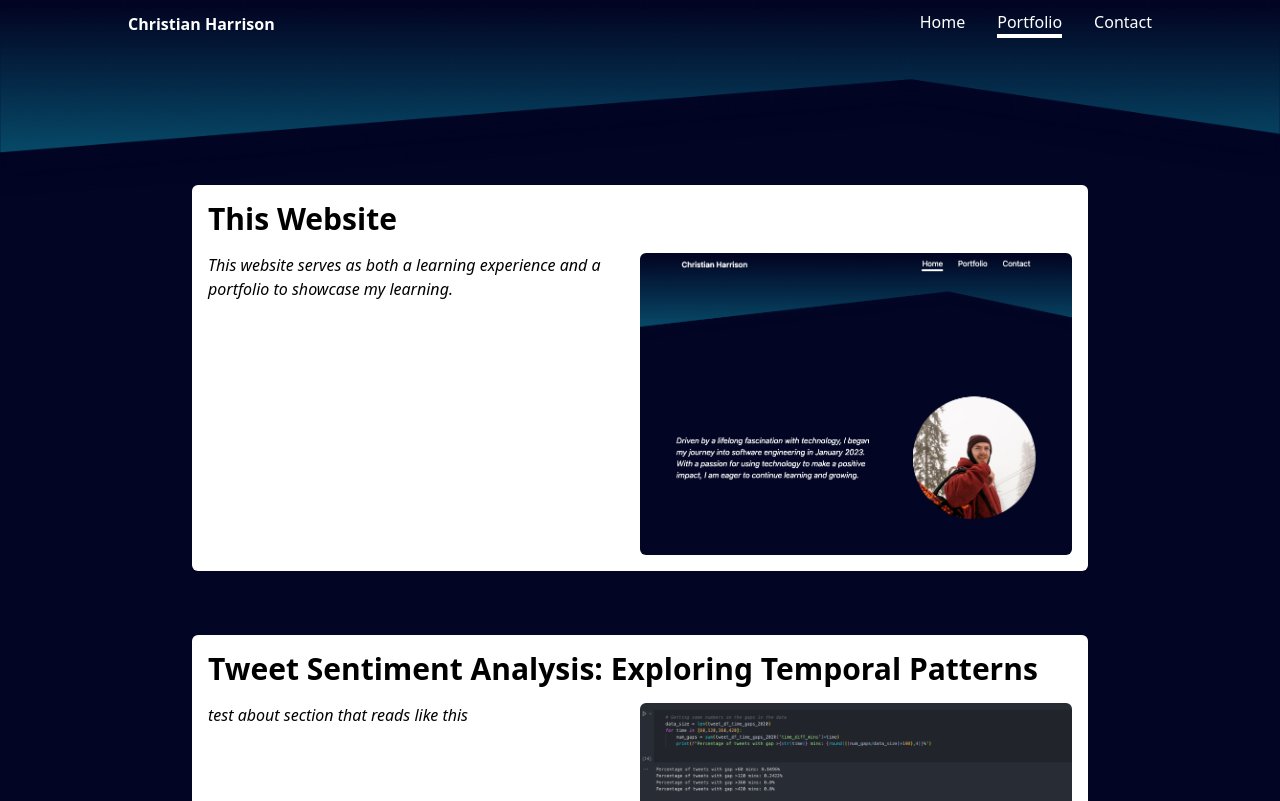
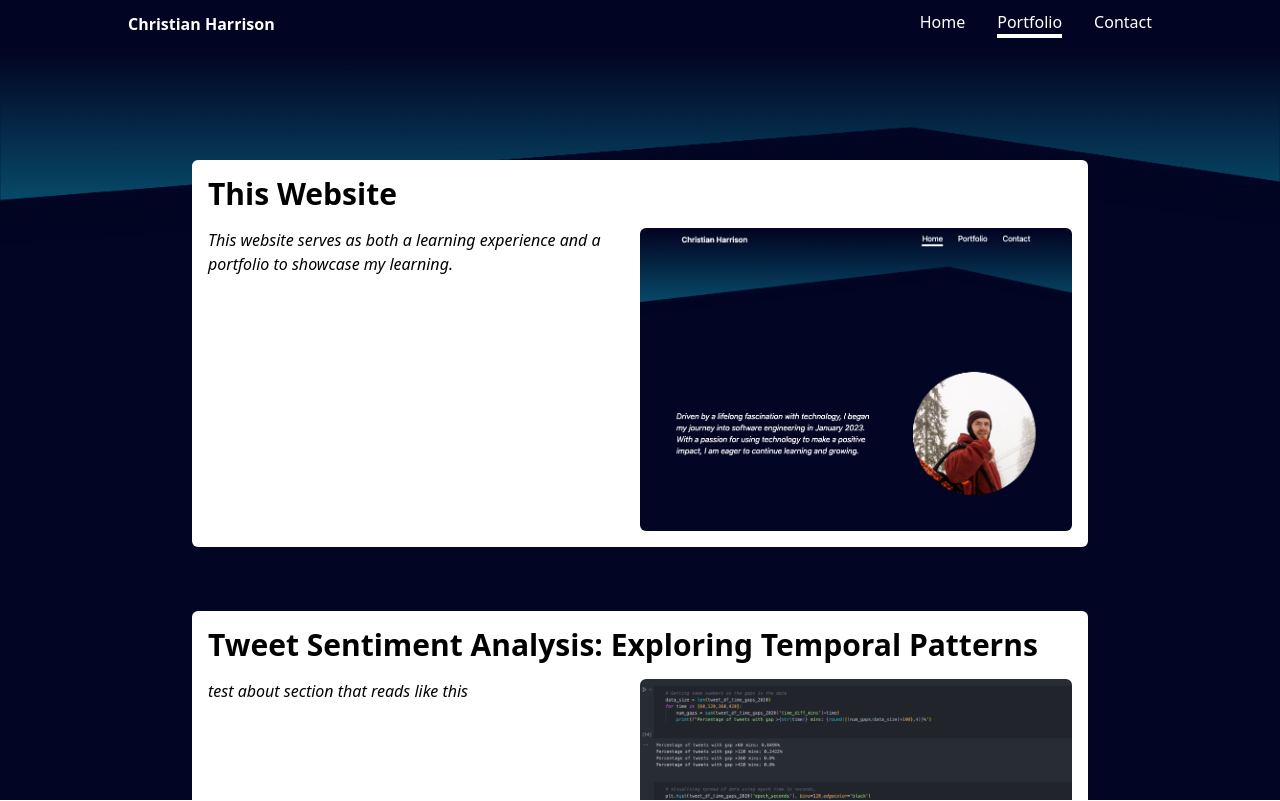
Before and after one commit to christywastaken/christianharrison, a Nuxt app: page /portfolio in a window 1280 px wide. Shown: the top 801 px of the page. Built offline with nearby package versions, Linux system fonts and the light colour scheme.

Commit message:
Changes ui

```diff
--- a/app.vue
+++ b/app.vue
@@ -1,6 +1,16 @@
 <template>
-  <div class="bg-primary min-h-screen">
-    <Header class="sticky top-0" />
-    <NuxtPage />
+  <div class="overflow-scroll bg-primary h-screen w-full bg-contain mountain-background" >
+    <Header class="sticky top-0"/>
+    <!-- <img src="@/assets/png/mountains5.png" class="h-32 md:h-auto w-full top-12 z-10" /> -->
+    <NuxtPage class="z-50"/>
   </div>
 </template>
+
+<style scoped>
+  .mountain-background {
+    background-image: url('@/assets/png/mountains5.png');
+    background-position: 0px 48px;
+    background-repeat: no-repeat;
+  }
+
+</style>
--- a/assets/css/main.css
+++ b/assets/css/main.css
@@ -6,8 +6,12 @@
   background-color: #020523;
 }
 
+.bg-primary-70 {
+  background-color: rgba(2, 5, 35, 0.7);
+}
+
 .bg-secondary {
-  background: #C6D8D3;
+  background: #c6d8d3;
 }
 
 .bg-glass {
@@ -15,3 +19,9 @@
   backdrop-filter: blur(30px);
   -webkit-backdrop-filter: blur(11.6px);
 }
+
+@layer utilities {
+    .white-shadow {
+    box-shadow: 0 10px 10px rgba(255, 255, 255, 0.3), 10px 10px 10px rgba(255, 255, 255, 0.3);
+  }
+}
--- a/components/BlogPostDesktop.vue
+++ b/components/BlogPostDesktop.vue
@@ -1,19 +1,22 @@
 
 <template>
-  <a :href="link" target="_blank" class="flex flex-col justify-center p-4 my-4 rounded-md bg-white max-w-4xl">
+  <div class="">
+    <a :href="link" target="_blank" class="absolute top-0 left-0 hover:white-shadow" />
+    <a :href="link" target="_blank" class="flex flex-col justify-center p-4 my-4 rounded-md bg-white max-w-4xl hover:white-shadow">
       <h2 class="md:text-3xl text-xl font-bold">{{ title }}</h2>
       <div class="flex flex-row justify-center pt-4">
         <p class="w-1/2 italic mb-4">{{ about }}</p>
         <img :src="imageSrc" class="w-1/2 object-contain rounded-md" />
       </div>
     </a>
+  </div>
 </template>
 
 <script setup lang="ts">
   defineProps<{
-    title?: String;
-    about?: String;
-    link?: String;
-    imageSrc?: String;
+    title?: string;
+    about?: string;
+    link?: string;
+    imageSrc?: string;
   }>();
 </script>
--- a/components/BlogPostMobile.vue
+++ b/components/BlogPostMobile.vue
@@ -1,5 +1,5 @@
 <template>
-  <a :href="link" target="_blank" class="flex flex-col justify-center p-4 my-8 rounded-md bg-white">
+  <a :href="link" target="_blank" class="flex flex-col justify-center p-4 my-8 rounded-md bg-white hover:white-shadow">
     <h2 class="md:text-3xl text-xl font-bold">{{ title }}</h2>
     <p class="italic mb-4">{{ about }}</p>
     <img :src="imageSrc" class="object-contain rounded-md" />
--- a/components/Header.vue
+++ b/components/Header.vue
@@ -1,7 +1,6 @@
 <template>
-  <div class="relative">
-    <img src="@/assets/png/mountains4.png" class="h-32 md:h-auto w-full" />
-    <nav class="absolute top-0 w-full flex justify-between items-center text-white px-[10%] h-12 bg-transparent">
+  <div class="flex flex-col">
+    <nav class="w-full flex justify-between items-center text-white px-[10%] h-12 bg-primary-70 backdrop-blur-lg supports-backdrop-blur:bg-white/60">
       <div class="font-semibold hidden md:block">
         <NuxtLink :to="{ name: 'index' }">Christian Harrison</NuxtLink>
       </div>
@@ -16,5 +15,6 @@
         <NavigationMobileHeader />
       </div>
     </nav>
+    <!-- <img src="@/assets/png/mountains5.png" class="h-32 md:h-auto w-full absolute top-12" /> -->
   </div>
 </template>
--- a/pages/contact.vue
+++ b/pages/contact.vue
@@ -1,5 +1,5 @@
 <template>
-  <div class="flex flex-col justify-center min-h-screen -mt-48">
+  <div class="flex flex-col justify-center min-h-screen">
     <h2 class="flex justify-center text-white font-semibold text-xl"> Get in touch below.</h2>
     <ContactForm class="md:mx-[20%] mx-[5%]" />
   </div>
--- a/pages/portfolio.vue
+++ b/pages/portfolio.vue
@@ -1,12 +1,12 @@
 
 <template>
-  <div class="flex flex-col items-center p-4 -mt-24 md:mx-[10%] mx-[5%] ">
-    <li v-for="(item, index) in blogPostItems" :key="index" class="mt-8 hidden md:flex">
+  <div class="flex flex-col items-center p-4 mt-12 md:mx-[10%] mx-[5%]">
+    <div v-for="(item, index) in blogPostItems" :key="index" class="mt-8 hidden md:flex">
       <BlogPostDesktop :title="item.title" :about="item.about" :image-src="item.image" :link="item.link"/>
-    </li>
-    <li v-for="(item, index) in blogPostItems" :key="index" class="flex md:hidden">
+    </div>
+    <div v-for="(item, index) in blogPostItems" :key="index" class="flex md:hidden">
       <BlogPostMobile :title="item.title" :about="item.about" :image-src="item.image" :link="item.link"/>
-    </li>
+    </div>
   </div>
 </template>
 
```
Also changed, not shown: assets/png/mountains5.png (added). Lines whose indentation alone changed are shown as unchanged.
